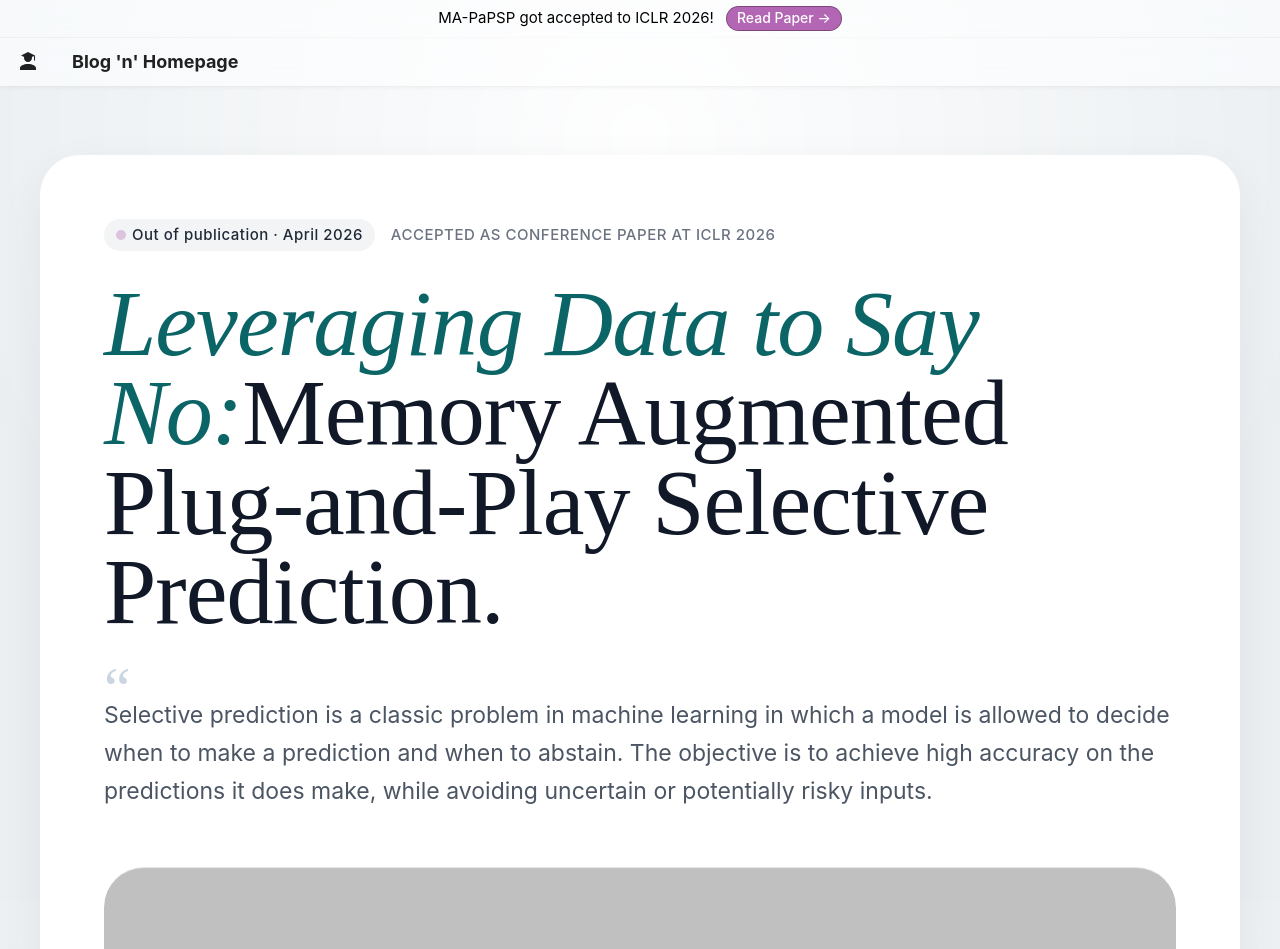
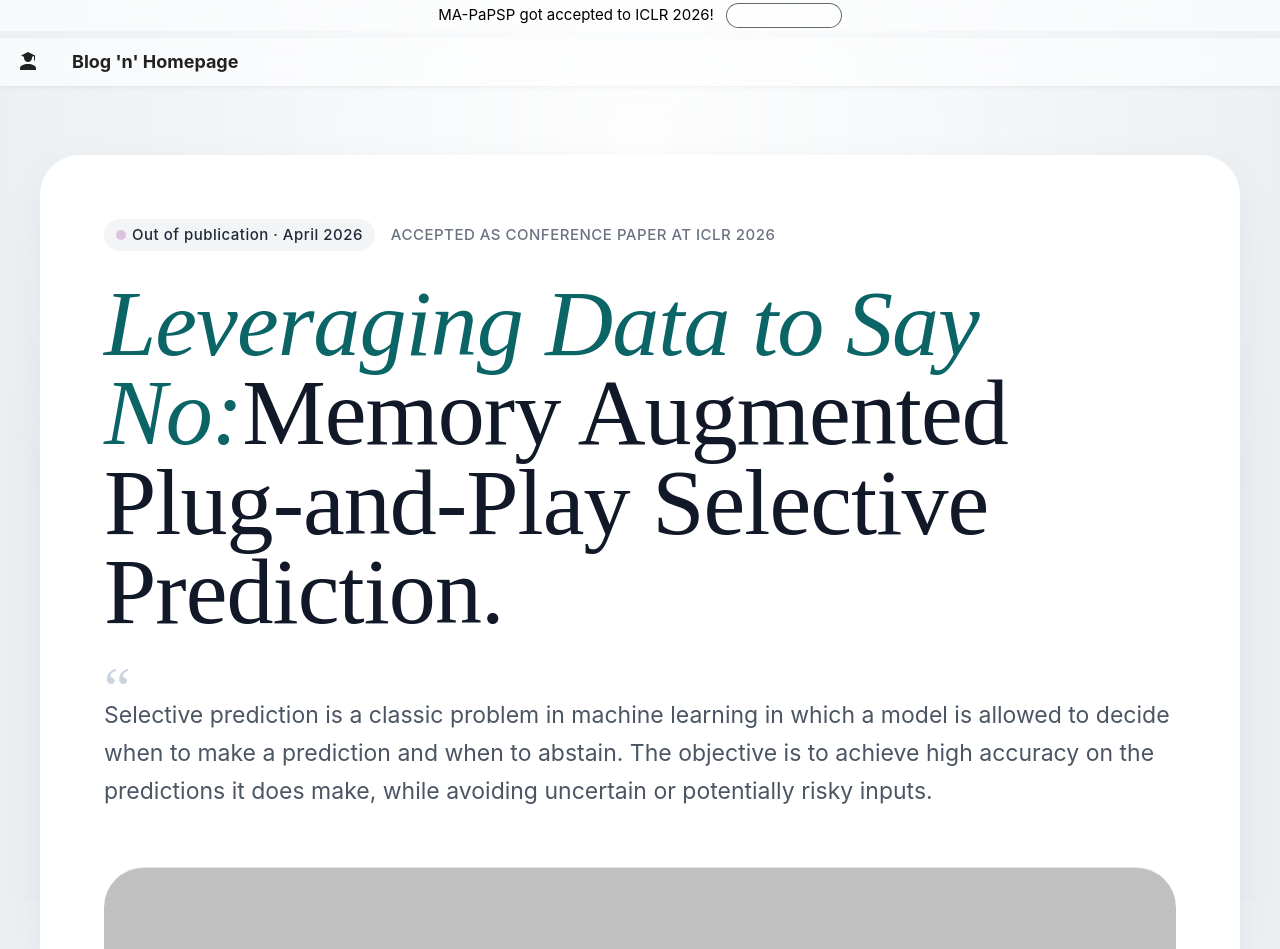
Before and after one commit to kingston-aditya/kingston-aditya.github.io, an MkDocs documentation site: the page built from docs/2026-02-05-retrieval.md, in a window 1280 px wide and 1400 px high. Shown: the top 949 px of the window. Built offline with MkDocs 1.6.1 and Material for MkDocs 9.7.7, drawn with Linux system fonts in a browser that asks for light colours; some web fonts are replaced; some of the changed text lies outside the part shown.

Commit message:
making final changes 5a

```diff
--- a/docs/2026-02-05-retrieval.md
+++ b/docs/2026-02-05-retrieval.md
@@ -37,11 +37,7 @@
 </div>
 
 <section class="testimonial-section">
-  <div class="video-section-header">
-    <h1 class="video-section-title">
-      <span> Explanation Video </span>.
-    </h1>
-  </div>
+  <h1> 5 minutes Video Exlanation.</h1>
   <div class="video-player-container">
     <iframe
       src="https://www.youtube.com/embed/dQw4w9WgXcQ"
@@ -60,7 +56,6 @@
   <div class="testimonial-squircle-card">
 
   <div class="quote-content-block">
-    <span class="quote-mark">&#8220;</span>
     <p class="quote-text">
   Selective prediction is a classic problem in machine learning in which a model is allowed to decide when to make a prediction and when to abstain. The objective is to achieve high accuracy on the predictions it does make, while avoiding uncertain or potentially risky inputs.
 
--- a/docs/stylesheets/extra.css
+++ b/docs/stylesheets/extra.css
@@ -7,7 +7,7 @@
   /* CHANGED: Centers the combined sentence content horizontally */
   justify-content: center !important;
   align-items: center;
-  padding: 6px 16px !important;
+  padding: 3px 10px !important;
   background-color: rgba(255, 255, 255, 0.6) !important;
   backdrop-filter: blur(12px) saturate(180%);
   -webkit-backdrop-filter: blur(12px) saturate(180%);
@@ -37,8 +37,8 @@
   font-weight: 500;
 
   /* Compact layout footprint */
-  padding: 4px 12px !important;
-  border: 1px solid rgba(255, 255, 255, 0.3) !important;
+  padding: 3px 10px !important;
+  border: 1px solid rgba(0, 0, 0, 0.6) !important;
   border-radius: 15px !important;
   background-color: rgba(255, 255, 255, 0.05) !important;
 
@@ -50,21 +50,7 @@
 
 .banner-btn:hover {
   background-color: rgba(255, 255, 255, 0.2) !important;
-  border-color: rgba(255, 255, 255, 0.6) !important;
-}
-
-.custom-top-banner .banner-btn {
-  color: #ffffff !important;
-  text-decoration: none !important;
-  display: inline-flex !important;
-  align-items: center;
-  font-size: 0.7rem !important;
-  font-weight: 500 !important;
-  padding: 3px 10px !important;
-  border: 1px solid rgba(0, 0, 0, 0.3) !important;
-  border-radius: 50px !important;
-  background-color: rgba(128, 0, 128, 0.6) !important;
-  transition: all 0.2s ease-in-out;
+  border-color: rgba(0, 0, 0, 0.8) !important;
 }
 
 .custom-top-banner .banner-btn:hover {
```
